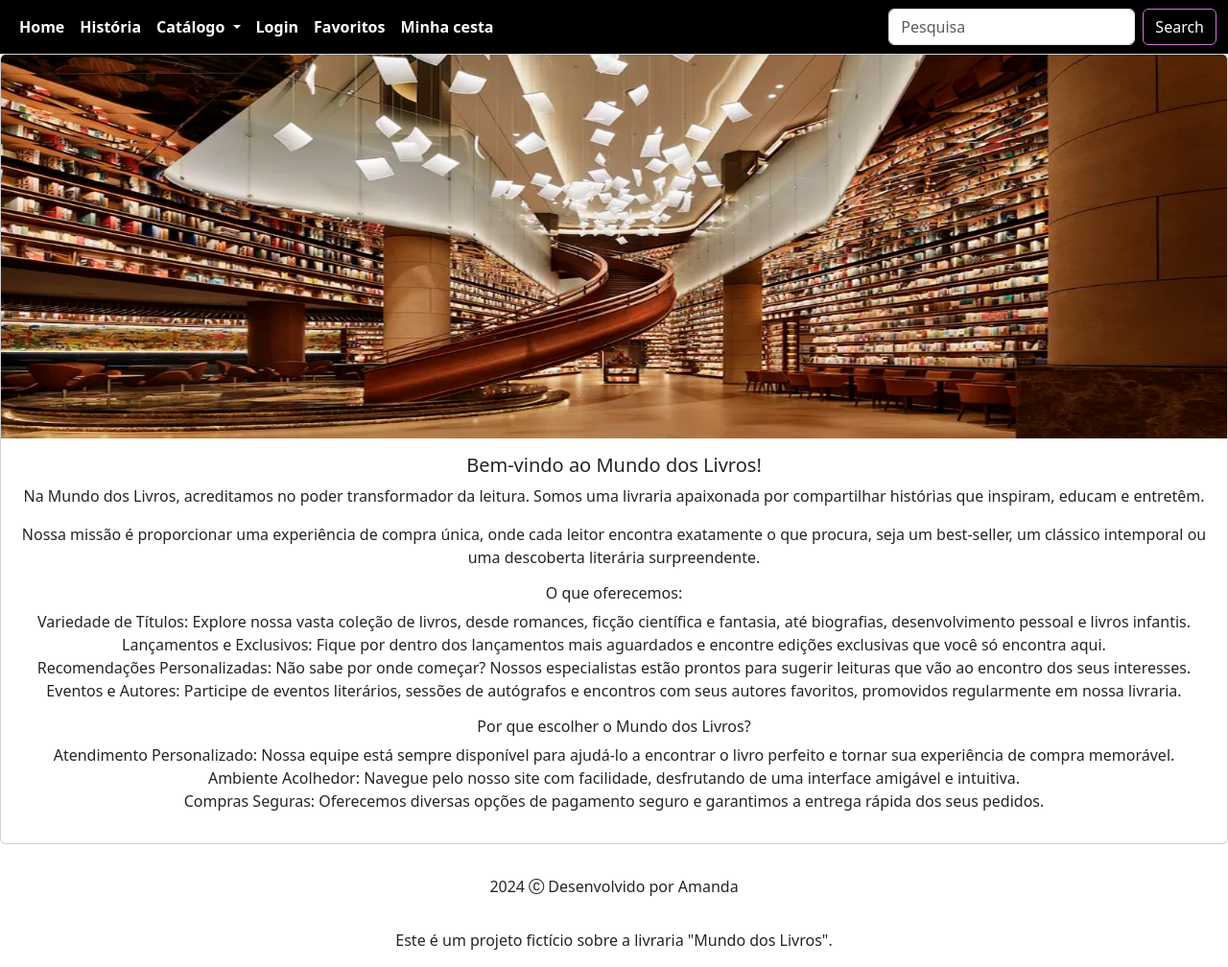
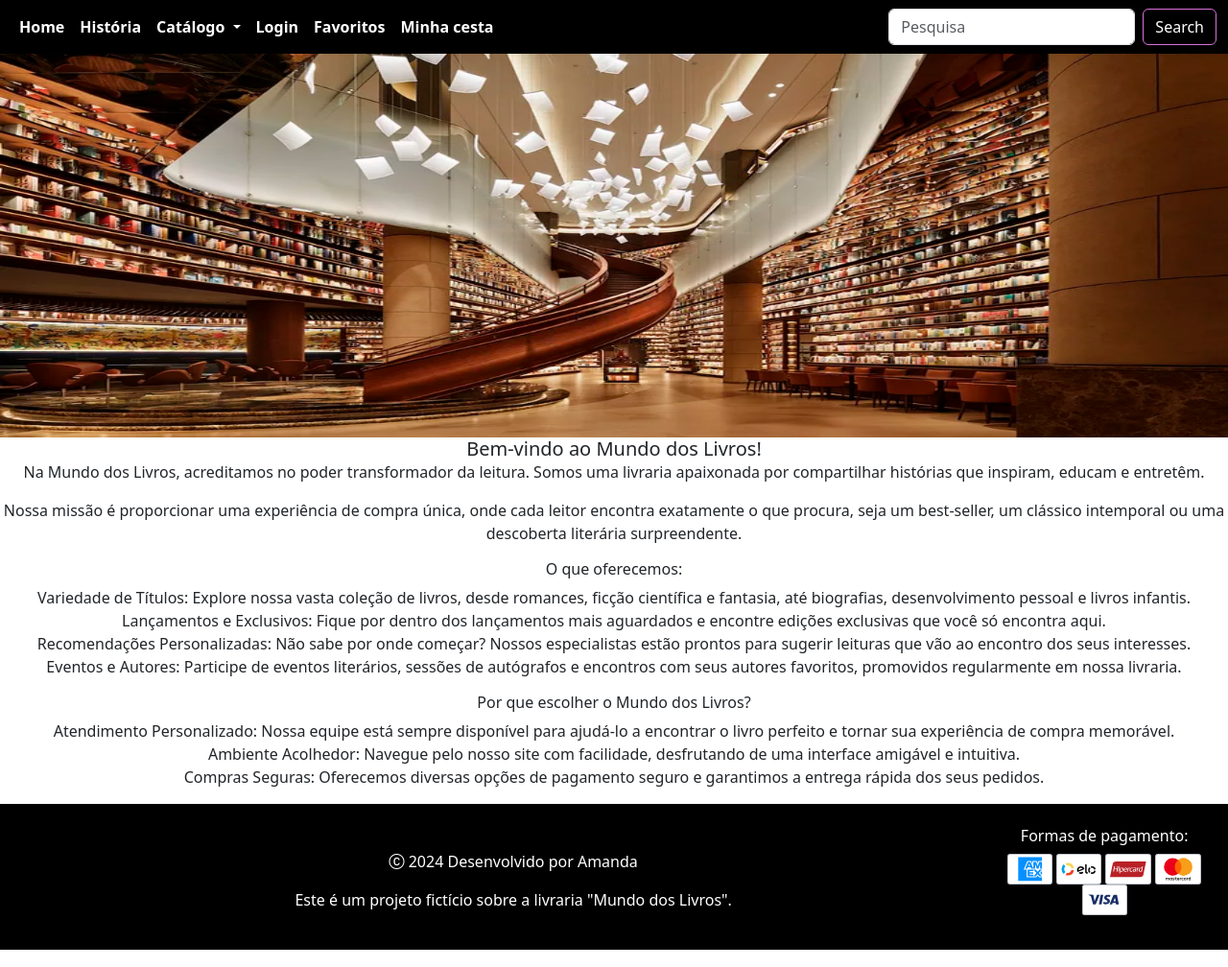
Before and after one commit to AmandaPVSantos/LandingPageLivraria, a website: page index.html in a window 1280 px wide. Shown: the whole page at 96% size. Drawn offline with nearby package versions, Linux system fonts and the light colour scheme; no server answers.

Commit message:
payment method included

```diff
--- a/css/styles.css
+++ b/css/styles.css
@@ -20,3 +20,15 @@
 #btn:hover {
     background-color: rgb(216, 113, 216);
 }
+
+/*section content*/
+.custom-size {
+    width: 10px;
+    height: 10px;
+}
+
+/*footer*/
+.footer-pai {
+    background-color: #000;
+    color: #fff;
+}
--- a/index.html
+++ b/index.html
@@ -59,13 +59,13 @@
     </header>
 
     <section>
-        <div class="card mb-3">
-            <img src="/assets/images/capa-img.webp" alt="Imagem de uma livraria espaçosa" class="bd-placeholder-img card-img-top" width="100%" height="400px" role="img" aria-label="Placeholder: Image cap" preserveAspectRatio="xMidYMid slice" focusable="false"><title>Placeholder</title><rect width="100%" height="100%" fill="#868e96"></rect><text x="50%" y="50%" fill="#dee2e6" dy=".3em"></text>
+        <div>
+            <img src="/assets/images/capa-img.webp" alt="Imagem de uma livraria" class="bd-placeholder-img card-img-top" width="100%" height="400px" role="img" aria-label="Placeholder: Image cap" preserveAspectRatio="xMidYMid slice" focusable="false"><title>Placeholder</title><rect width="100%" height="100%" fill="#868e96"></rect><text x="50%" y="50%" fill="#dee2e6" dy=".3em"></text>
             <div class="card-body text-center">
               <h5 class="card-title">Bem-vindo ao Mundo dos Livros!</h5>
               <p class="card-text">Na Mundo dos Livros, acreditamos no poder transformador da leitura. Somos uma livraria apaixonada por compartilhar histórias que inspiram, educam e entretêm.</p>
               <p> Nossa missão é proporcionar uma experiência de compra única, onde cada leitor encontra exatamente o que procura, seja um best-seller, um clássico intemporal ou uma descoberta literária surpreendente.</p>
-              <h6 class="">O que oferecemos:</h6>
+              <h6>O que oferecemos:</h6>
               <ul class="list-unstyled">
                 <li>Variedade de Títulos: Explore nossa vasta coleção de livros, desde romances, ficção científica e fantasia, até biografias, desenvolvimento pessoal e livros infantis.</li>
                 <li>Lançamentos e Exclusivos: Fique por dentro dos lançamentos mais aguardados e encontre edições exclusivas que você só encontra aqui.</li>
@@ -83,18 +83,25 @@
           </div>
     </section>
 
-    <footer class="text-center">
-        <section>
-            <div class="footer p-3 d-flex justify-content-center">
-                <p>2024
+    <footer class="footer-pai text-center p-4">
+        <div class="d-flex">
+            <div class="container mt-4">
+                <p>
                     <i class="bi bi-c-circle"></i>
-                    Desenvolvido por Amanda
+                    2024 Desenvolvido por Amanda
                 </p>
+                <p>Este é um projeto fictício sobre a livraria "Mundo dos Livros".</p>
+                <div class="mx-auto" style="width: 200px;"></div>
             </div>
             <div>
-                <p>Este é um projeto fictício sobre a livraria "Mundo dos Livros".</p>
+                <h6>Formas de pagamento:</h6>
+                <img src="/assets/icons/forma de pagamento/payment-american-express.svg" alt="forma de pagamento american express">
+                <img src="/assets/icons/forma de pagamento/payment-elo.svg" alt="forma de pagamento elo">
+                <img src="/assets/icons/forma de pagamento/payment-hipercard.svg" alt="forma de pagamento hipercard">
+                <img src="/assets/icons/forma de pagamento/payment-mastercard.svg" alt="forma de pagamento mastercard">
+                <img src="/assets/icons/forma de pagamento/payment-visa.svg" alt="forma de pagamento visa">
             </div>
-        </section>
+        </div>
     </footer>
 
     <script type="text/javascript" src="js/scripts.js"></script>
```
Also changed, not shown: assets/icons/forma de pagamento/payment-american-express.svg (added), assets/icons/forma de pagamento/payment-elo.svg (added), assets/icons/forma de pagamento/payment-hipercard.svg (added), assets/icons/forma de pagamento/payment-mastercard.svg (added), assets/icons/forma de pagamento/payment-visa.svg (added).
